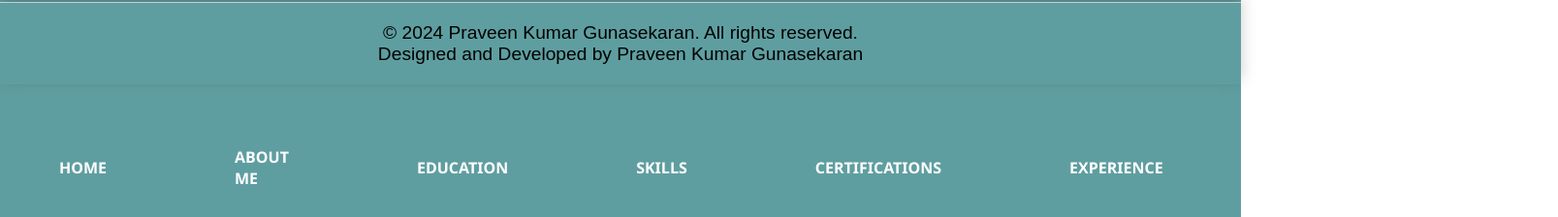
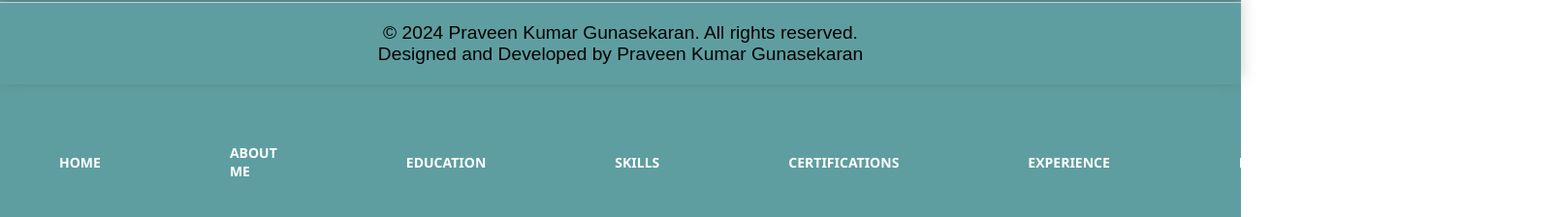
Before and after one commit to Praveenguna428/website, a plain HTML site: page index.html in a window 1280 px wide. Shown: the part 6940-7164 px from the top of the page at 97% size, 1607 px wide, since content can reach past the window. Drawn offline with Linux system fonts and the light colour scheme.

Commit message:
Update style.css

```diff
--- a/style.css
+++ b/style.css
@@ -677,8 +677,8 @@ ul li ul li a:hover {
     color: white;
     align-items: center;
     margin-left: 30px;
-    margin-right: -2px;
-    font-size: 16px;
+    margin-right: -1px;
+    font-size: 14px;
 }
 
 .footer-nav ul li a:hover {
```
